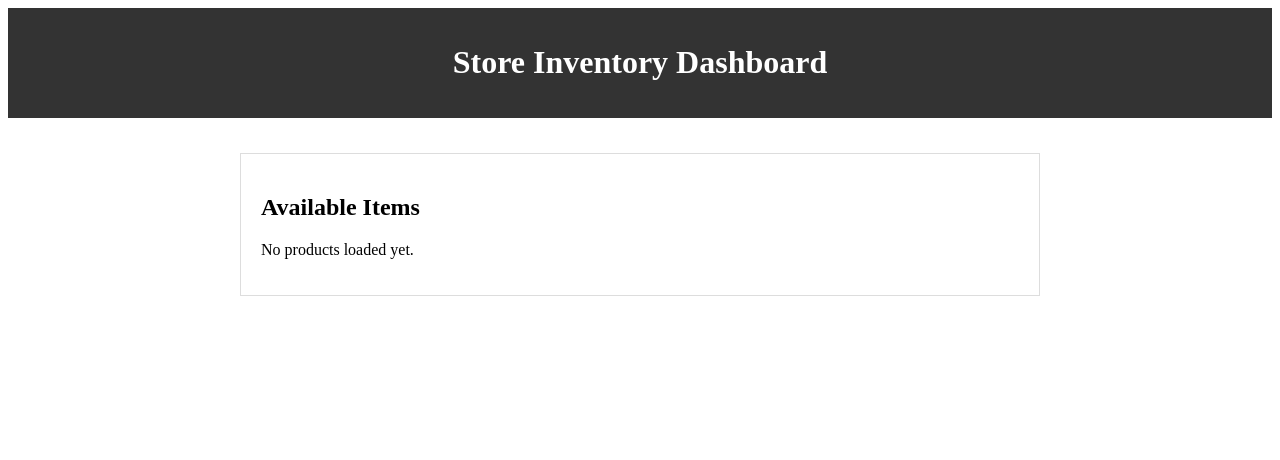
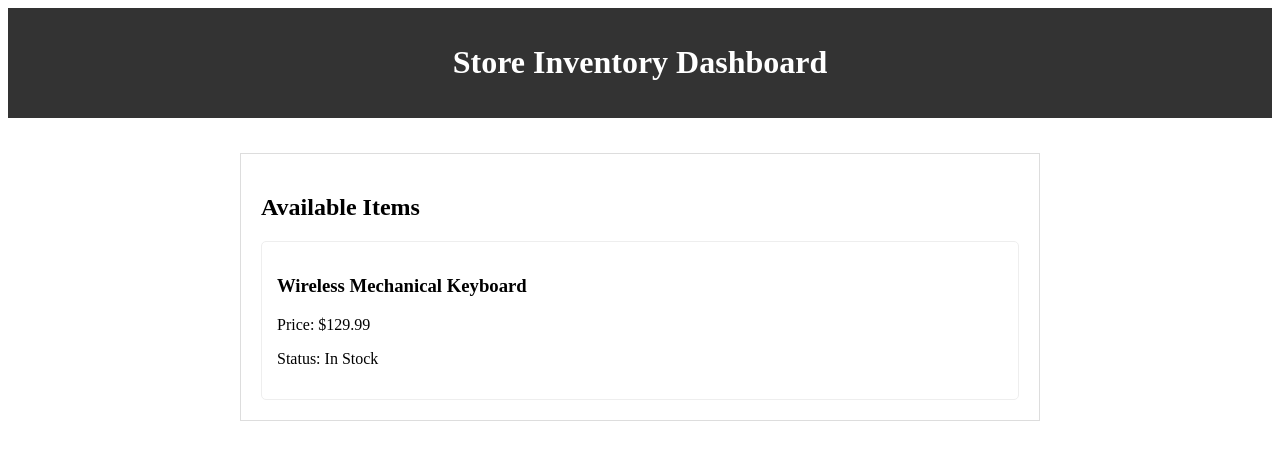
Before and after one commit to dEhiN/SD-Training-Master, an Angular app in the folder local/canadian-business-college/full-stack-web-application/Module7_MEAN_Stack/assignments/in-class/code/product-hub/: page / in a window 1280 px wide. Shown: the top 460 px of the page. Built offline with nearby package versions, Linux system fonts and the light colour scheme.

Commit message:
Finished part 1 of ICA2: 1) Defined 3 properties to act as state inside the Product List component; 2) Updated the component HTML to display the properties

```diff
--- a/local/canadian-business-college/full-stack-web-application/Module7_MEAN_Stack/assignments/in-class/code/product-hub/src/app/product-list/product-list.html
+++ b/local/canadian-business-college/full-stack-web-application/Module7_MEAN_Stack/assignments/in-class/code/product-hub/src/app/product-list/product-list.html
@@ -1,4 +1,8 @@
 <div style="padding: 20px; border: 1px solid #ddd; margin-top: 15px;">
     <h2>Available Items</h2>
-    <p>No products loaded yet.</p>
+    <div style="border: 1px solid #eee; padding: 15px; border-radius: 5px;">
+        <h3>{{productName}}</h3>
+        <p>Price: ${{productPrice}}</p>
+        <p>Status: {{inStock ? "In Stock" : "Out of Stock"}}</p>
+    </div>
 </div>
--- a/local/canadian-business-college/full-stack-web-application/Module7_MEAN_Stack/assignments/in-class/code/product-hub/src/app/product-list/product-list.ts
+++ b/local/canadian-business-college/full-stack-web-application/Module7_MEAN_Stack/assignments/in-class/code/product-hub/src/app/product-list/product-list.ts
@@ -6,4 +6,8 @@ import { Component } from '@angular/core';
   templateUrl: './product-list.html',
   styleUrl: './product-list.css',
 })
-export class ProductList {}
+export class ProductList {
+  productName: string = 'Wireless Mechanical Keyboard';
+  productPrice: number = 129.99;
+  inStock: boolean = true;
+}
```
